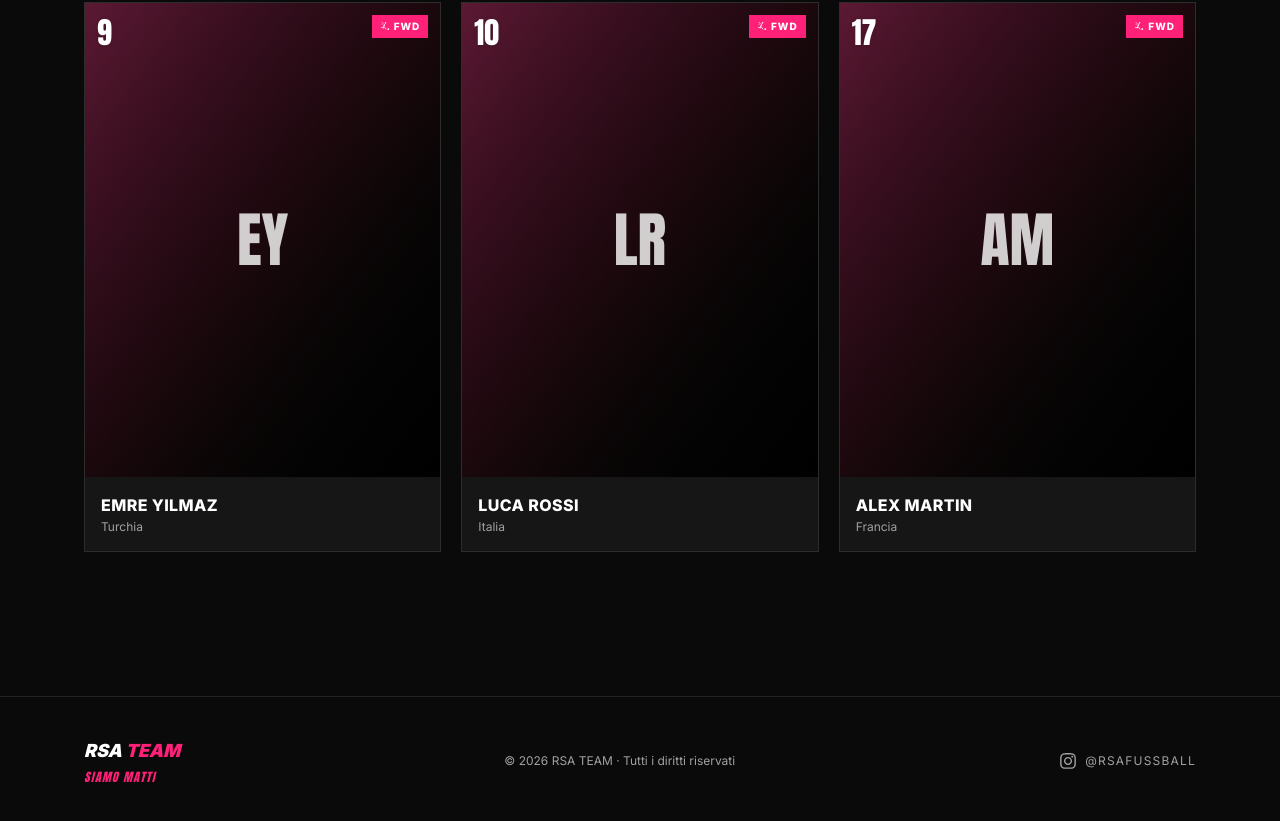
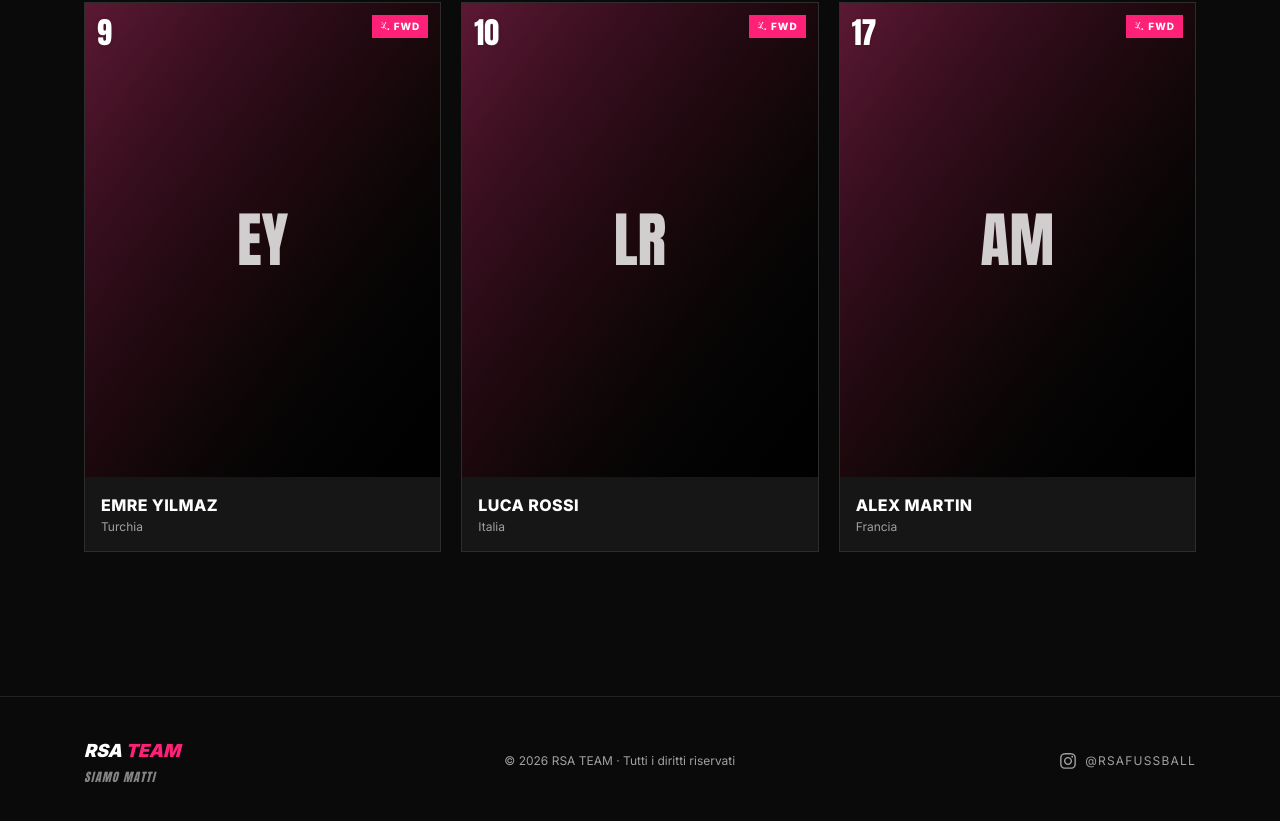
Before and after one commit to hihelloluigi/rsa-team, a Next.js app: page / in a window 1280 px wide. Shown: the part 1346-2167 px from the top of the page. Built offline with nearby package versions, Linux system fonts and the light colour scheme.

Commit message:
style: footer motto in muted white instead of magenta

```diff
--- a/src/components/Footer.tsx
+++ b/src/components/Footer.tsx
@@ -6,7 +6,7 @@ export default function Footer() {
       <div className="mx-auto max-w-6xl px-5 py-10 flex flex-col sm:flex-row items-center justify-between gap-4 text-sm text-muted">
         <div className="flex flex-col items-center sm:items-start gap-1">
           <span className="font-black italic text-fg text-lg">RSA <span className="text-accent">TEAM</span></span>
-          <span className="font-display italic uppercase text-accent tracking-widest text-xs">SIAMO MATTI</span>
+          <span className="font-display italic uppercase text-white/50 tracking-widest text-xs">SIAMO MATTI</span>
         </div>
         <span className="text-xs">© 2026 RSA TEAM · Tutti i diritti riservati</span>
         <a
```
